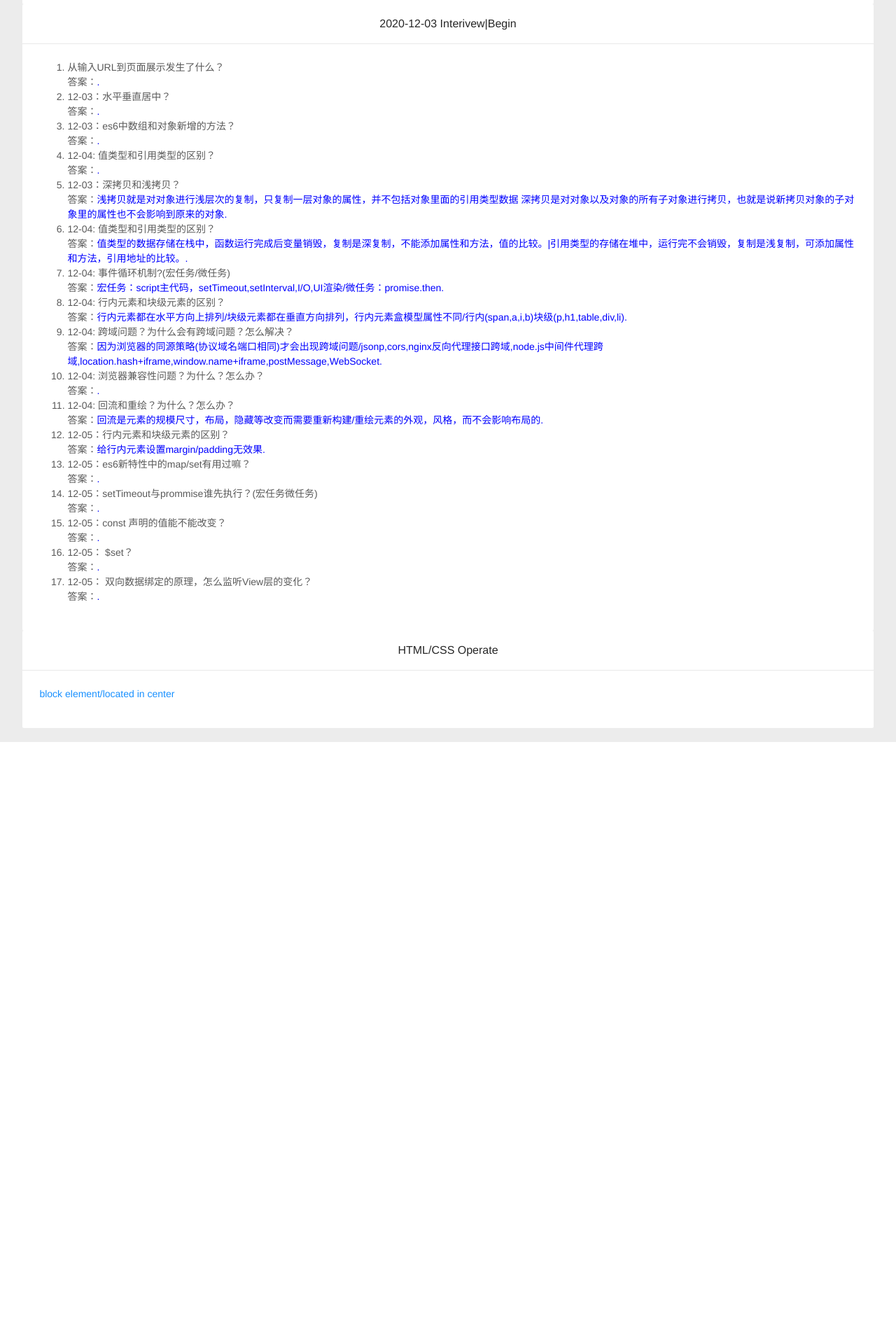
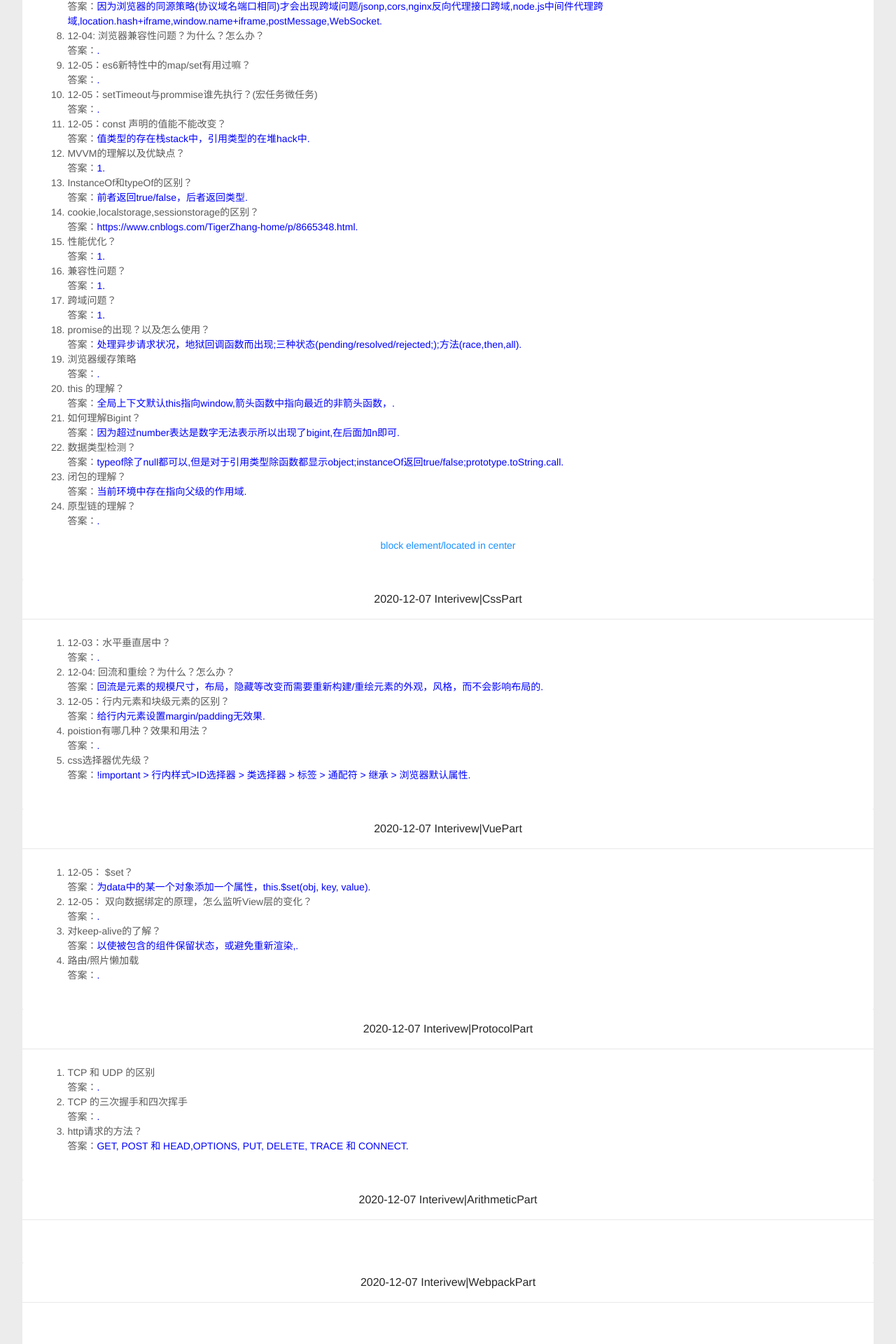
Before and after one commit to jackluotong/vue_project, a Vue app: page /decemberInterview in a window 1280 px wide. Shown: the part 497-2417 px from the top of the page at 70% size. Before the commit the page ends 1557 px from the top, so only its background shows below. Built offline with nearby package versions, Linux system fonts and the light colour scheme.

Commit message:
Completing my front end knowledge system.

```diff
--- a/src/components/DecemberInterview.vue
+++ b/src/components/DecemberInterview.vue
@@ -1,32 +1,35 @@
 <template>
   <div style="background:#ECECEC; padding:20px;">
-    <a-card
-      title="2020-12-02 Interivew|无锡"
+
+     <!-- js part -->
+     <a-card
+      title="2020-12-03 Interivew|JsPart"
       :bordered="false"
       style="width:98%;margin:0 auto"
     >
       <div class="content">
         <ol>
           <li
-            v-for="(item,index) in topic1202"
+            v-for="(item,index) in jsPart"
             :key='index'
             class="liClass"
           >
             {{item.index}}{{item.name}}<br>答案：<span style="color:blue">{{item.answer}}. </span>
           </li>
         </ol>
-        <a-button @click="testAxios">test axios</a-button>
+          <p><a href="https://blog.csdn.net/weixin_37580235/article/details/82317240#%E5%B7%B2%E7%9F%A5%E9%AB%98%E5%BA%A6%E5%92%8C%E5%AE%BD%E5%BA%A6%E7%9A%84%E5%85%83%E7%B4%A0"> block element/located in center</a></p>
       </div>
     </a-card>
-    <a-card
-      title="2020-12-03 Interivew|Begin"
+   <!-- css part -->
+     <a-card
+      title="2020-12-07 Interivew|CssPart"
       :bordered="false"
       style="width:98%;margin:0 auto"
     >
       <div class="content">
         <ol>
           <li
-            v-for="(item,index) in another"
+            v-for="(item,index) in cssPart"
             :key='index'
             class="liClass"
           >
@@ -36,16 +39,77 @@
 
       </div>
     </a-card>
-    <a-card
-      title="HTML/CSS Operate"
+     <!-- vue part -->
+     <a-card
+      title="2020-12-07 Interivew|VuePart"
       :bordered="false"
       style="width:98%;margin:0 auto"
     >
       <div class="content">
-        <div class="centerVerticalHorizontal">
-          <p><a href="https://blog.csdn.net/weixin_37580235/article/details/82317240#%E5%B7%B2%E7%9F%A5%E9%AB%98%E5%BA%A6%E5%92%8C%E5%AE%BD%E5%BA%A6%E7%9A%84%E5%85%83%E7%B4%A0"> block element/located in center</a></p>
-        </div>
-      </div>
+        <ol>
+          <li
+            v-for="(item,index) in vuePart"
+            :key='index'
+            class="liClass"
+          >
+            {{item.index}}{{item.name}}<br>答案：<span style="color:blue">{{item.answer}}. </span>
+          </li>
+        </ol>
+       </div>
+    </a-card>
+    <!-- protocol part -->
+     <a-card
+      title="2020-12-07 Interivew|ProtocolPart"
+      :bordered="false"
+      style="width:98%;margin:0 auto"
+    >
+      <div class="content">
+        <ol>
+          <li
+            v-for="(item,index) in protocolPart"
+            :key='index'
+            class="liClass"
+          >
+            {{item.index}}{{item.name}}<br>答案：<span style="color:blue">{{item.answer}}. </span>
+          </li>
+        </ol>
+       </div>
+    </a-card>
+     <!-- arithmetic part -->
+     <a-card
+      title="2020-12-07 Interivew|ArithmeticPart"
+      :bordered="false"
+      style="width:98%;margin:0 auto"
+    >
+      <div class="content">
+        <ol>
+          <li
+            v-for="(item,index) in arithmeticPart"
+            :key='index'
+            class="liClass"
+          >
+            {{item.index}}{{item.name}}<br>答案：<span style="color:blue">{{item.answer}}. </span>
+          </li>
+        </ol>
+       </div>
+    </a-card>
+      <!-- webpack part -->
+     <a-card
+      title="2020-12-07 Interivew|WebpackPart"
+      :bordered="false"
+      style="width:98%;margin:0 auto"
+    >
+      <div class="content">
+        <ol>
+          <li
+            v-for="(item,index) in webpackPart"
+            :key='index'
+            class="liClass"
+          >
+            {{item.index}}{{item.name}}<br>答案：<span style="color:blue">{{item.answer}}. </span>
+          </li>
+        </ol>
+       </div>
     </a-card>
   </div>
 </template>
@@ -56,33 +120,57 @@ const nums = [12, 12, 122, 1, 11, 23, 232]
 export default {
   data() {
     return {
-      topic1202: [
+      jsPart: [
+        { name: "从输入URL到页面展示发生了什么？", answer: "" },
+        { name: "12-03：es6中数组和对象新增的方法？", answer: "" },
+        { name: "12-03：深拷贝和浅拷贝？", answer: "浅拷贝就是对对象进行浅层次的复制，只复制一层对象的属性，并不包括对象里面的引用类型数据,实现方式:concat/assign/slice/.../;深拷贝是对对象以及对象的所有子对象进行拷贝，也就是说新拷贝对象的子对象里的属性也不会影响到原来的对象" },
+        { name: "12-04: 值类型和引用类型的区别？", answer: "值类型的数据存储在栈中，函数运行完成后变量销毁，复制是深复制，不能添加属性和方法，值的比较。|引用类型的存储在堆中，运行完不会销毁，复制是浅复制，可添加属性和方法，引用地址的比较。" },
+        { name: "12-04: 事件循环机制?(宏任务/微任务)", answer: "宏任务：script主代码，setTimeout,setInterval,I/O,UI渲染/微任务：promise.then" },
+        { name: "12-04: 行内元素和块级元素的区别？", answer: "行内元素都在水平方向上排列/块级元素都在垂直方向排列，行内元素盒模型属性不同/行内(span,a,i,b)块级(p,h1,table,div,li)" },
+        { name: "12-04: 跨域问题？为什么会有跨域问题？怎么解决？", answer: "因为浏览器的同源策略(协议域名端口相同)才会出现跨域问题/jsonp,cors,nginx反向代理接口跨域,node.js中间件代理跨域,location.hash+iframe,window.name+iframe,postMessage,WebSocket" },
+        { name: "12-04: 浏览器兼容性问题？为什么？怎么办？", answer: "" },
+        { name: "12-05：es6新特性中的map/set有用过嘛？", answer: "" },
+        { name: "12-05：setTimeout与prommise谁先执行？(宏任务微任务)", answer: "" },
+        { name: "12-05：const 声明的值能不能改变？", answer: "值类型的存在栈stack中，引用类型的在堆hack中" },
         { name: 'MVVM的理解以及优缺点？', answer: '1' },
         { name: 'InstanceOf和typeOf的区别？', answer: '前者返回true/false，后者返回类型' },
         { name: 'cookie,localstorage,sessionstorage的区别？', answer: 'https://www.cnblogs.com/TigerZhang-home/p/8665348.html' },
         { name: '性能优化？', answer: '1' },
         { name: ' 兼容性问题？', answer: '1' },
         { name: '跨域问题？', answer: '1' },
+        { name: 'promise的出现？以及怎么使用？', answer: '处理异步请求状况，地狱回调函数而出现;三种状态(pending/resolved/rejected;);方法(race,then,all)' },
+        { name: '浏览器缓存策略',answer:''},
+        { name:"this 的理解？",answer:"全局上下文默认this指向window,箭头函数中指向最近的非箭头函数，"},
+        { name:"如何理解Bigint？",answer:"因为超过number表达是数字无法表示所以出现了bigint,在后面加n即可"},
+        { name:"数据类型检测？",answer:"typeof除了null都可以,但是对于引用类型除函数都显示object;instanceOf返回true/false;prototype.toString.call"},
+        { name:"闭包的理解？",answer:"当前环境中存在指向父级的作用域"},
+        { name:"原型链的理解？",answer:""}
       ],
-      another: [
-        { name: "从输入URL到页面展示发生了什么？", answer: "" },
+      cssPart:[
         { name: "12-03：水平垂直居中？", answer: "" },
-        { name: "12-03：es6中数组和对象新增的方法？", answer: "" },
-        { name: "12-04: 值类型和引用类型的区别？", answer: "" },
-        { name: "12-03：深拷贝和浅拷贝？", answer: "浅拷贝就是对对象进行浅层次的复制，只复制一层对象的属性，并不包括对象里面的引用类型数据 深拷贝是对对象以及对象的所有子对象进行拷贝，也就是说新拷贝对象的子对象里的属性也不会影响到原来的对象" },
-        { name: "12-04: 值类型和引用类型的区别？", answer: "值类型的数据存储在栈中，函数运行完成后变量销毁，复制是深复制，不能添加属性和方法，值的比较。|引用类型的存储在堆中，运行完不会销毁，复制是浅复制，可添加属性和方法，引用地址的比较。" },
-        { name: "12-04: 事件循环机制?(宏任务/微任务)", answer: "宏任务：script主代码，setTimeout,setInterval,I/O,UI渲染/微任务：promise.then" },
-        { name: "12-04: 行内元素和块级元素的区别？", answer: "行内元素都在水平方向上排列/块级元素都在垂直方向排列，行内元素盒模型属性不同/行内(span,a,i,b)块级(p,h1,table,div,li)" },
-        { name: "12-04: 跨域问题？为什么会有跨域问题？怎么解决？", answer: "因为浏览器的同源策略(协议域名端口相同)才会出现跨域问题/jsonp,cors,nginx反向代理接口跨域,node.js中间件代理跨域,location.hash+iframe,window.name+iframe,postMessage,WebSocket" },
-        { name: "12-04: 浏览器兼容性问题？为什么？怎么办？", answer: "" },
         { name: "12-04: 回流和重绘？为什么？怎么办？", answer: "回流是元素的规模尺寸，布局，隐藏等改变而需要重新构建/重绘元素的外观，风格，而不会影响布局的" },
         { name: "12-05：行内元素和块级元素的区别？ ", answer: "给行内元素设置margin/padding无效果" },
-        { name: "12-05：es6新特性中的map/set有用过嘛？", answer: "" },
-        { name: "12-05：setTimeout与prommise谁先执行？(宏任务微任务)", answer: "" },
-        { name: "12-05：const 声明的值能不能改变？", answer: "" },
-        { name: "12-05： $set？", answer: "" },
+        { name:"poistion有哪几种？效果和用法？",answer:""},
+        { name:"css选择器优先级？",answer:"!important > 行内样式>ID选择器 > 类选择器 > 标签 > 通配符 > 继承 > 浏览器默认属性"}
+      ],
+      vuePart:[
+        { name: "12-05： $set？", answer: "为data中的某一个对象添加一个属性，this.$set(obj, key, value)" },
         { name: "12-05： 双向数据绑定的原理，怎么监听View层的变化？", answer: "" },
-      ]
+        { name:"对keep-alive的了解？",answer:"以使被包含的组件保留状态，或避免重新渲染,"},
+        { name:"路由/照片懒加载",answer:""}
+      ],
+      protocolPart:[
+        { name:"TCP 和 UDP 的区别",answer:""},
+        { name:"TCP 的三次握手和四次挥手",answer:""},
+        { name:"http请求的方法？",answer:"GET, POST 和 HEAD,OPTIONS, PUT, DELETE, TRACE 和 CONNECT"},
+
+      ],
+      arithmeticPart:[
+
+      ],
+      webpackPart:[
+
+      ],
     }
   },
   computed: {
@@ -242,8 +330,11 @@ export default {
       clearTimeout()
     },
     /**
-     *
+     * hack stack
      */
+    hackFun:function(){
+
+    }
   }
 }
 </script>
```
